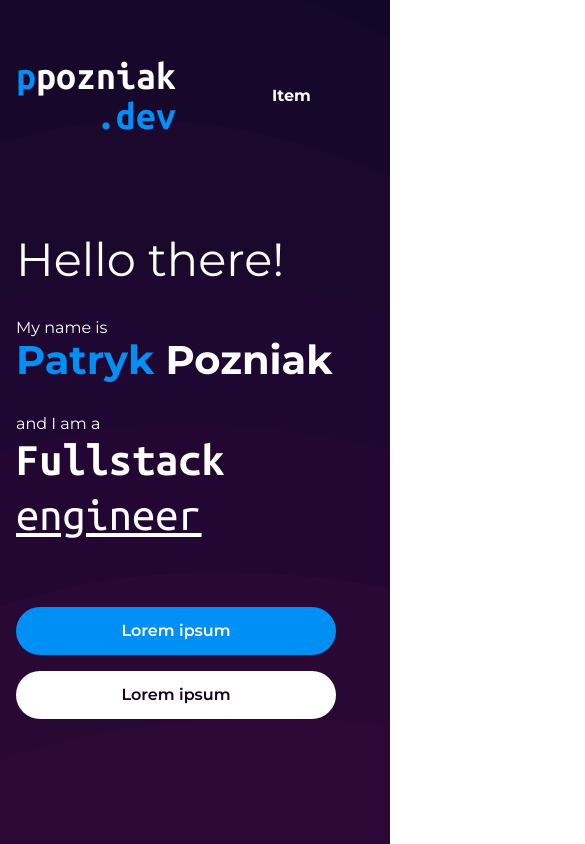
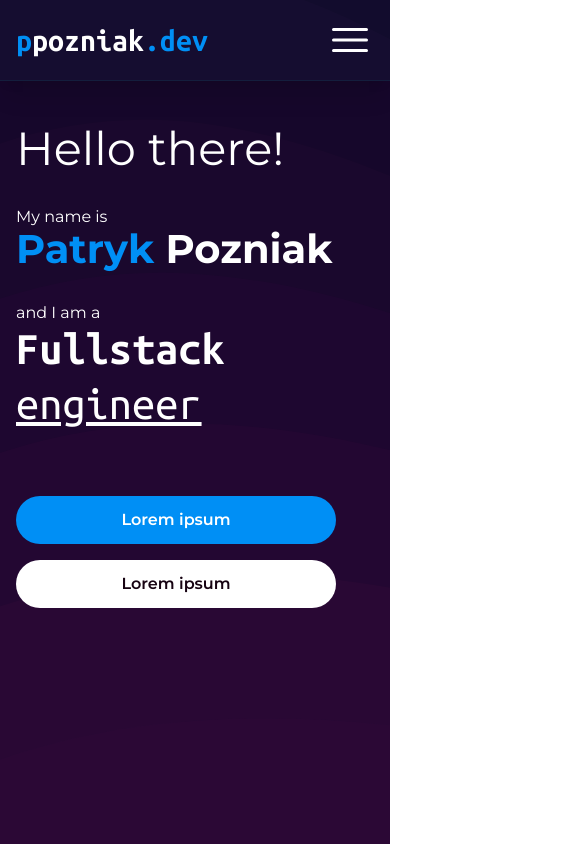
Before and after one commit to ppozniak/ppozniak-dev, a Next.js app: page / in a window 390 px wide. Shown: the top 844 px of the page, 585 px wide, since content can reach past the window. Built offline with nearby package versions, Linux system fonts and the light colour scheme.

Commit message:
Mobile nav

```diff
--- a/components/logo/index.tsx
+++ b/components/logo/index.tsx
@@ -6,7 +6,7 @@ interface IProps {
 }
 
 export const Logo = ({ variation = "default" }: IProps) => (
-  <div className="font-mono text-white leading-none text-3xl font-bold hover:opacity-90 transition-opacity">
+  <div className="font-mono text-white leading-none text-2xl md:text-3xl font-bold hover:opacity-90 transition-opacity">
     <Link href="/" title="Go to homepage">
       <span className="text-primary">p</span>
       <span className="">pozniak</span>
--- a/components/nav/index.tsx
+++ b/components/nav/index.tsx
@@ -1,19 +1,23 @@
-import { Container } from "components/container";
 import { Logo } from "components/logo";
+import { Bars3Icon } from "@heroicons/react/24/solid";
 
-// @TODO: Determine mobile version
+// @TODO: Make it fixed? Or create a separate nav for that
 export const StaticNav = () => (
-  <Container>
-    <nav className="flex">
+  <div className="py-4 border-b border-opacity-30 border-pastel bg-pastel bg-opacity-10 shadow-xl">
+    <div className="container">
+      <nav className="flex justify-between items-center md:justify-start">
         <div className="mr-8">
-        <Logo />
+          <Logo variation="inline" />
         </div>
-      <ul className="flex items-center gap-11">
+        <button className="md:hidden basis-12 flex-shrink-0">
+          <Bars3Icon className="text-white" />
+        </button>
+        <ul className="items-center hidden md:flex">
           {[1, 2, 3, 4].map((number) => (
-          <li key={number}>
+            <li key={number} className="grow">
               <a
                 href={"#" + number.toString()}
-              className="px-16 py-4 font-bold hover:opacity-70 transition-opacity"
+                className="py-4 px-8 lg:px-12 grow font-bold hover:opacity-70 transition-opacity"
               >
                 Item
               </a>
@@ -21,5 +25,6 @@ export const StaticNav = () => (
           ))}
         </ul>
       </nav>
-  </Container>
+    </div>
+  </div>
 );
--- a/components/sections/hero/index.tsx
+++ b/components/sections/hero/index.tsx
@@ -6,7 +6,7 @@ export const Hero = () => {
   return (
     <section className="bg-black bg-hero min-h-screen text-white bg-fixed bg-no-repeat">
       <StaticNav />
-      <Container className="flex flex-col md:flex-row md:justify-between pt-10">
+      <Container className="flex flex-col md:flex-row md:justify-between pt-10 xl:pt-32">
         {/* Left column */}
         <div className="space-y-16 md:pl-4">
           {/* Intro */}
--- a/package.json
+++ b/package.json
@@ -14,6 +14,7 @@
     "prepare": "husky install"
   },
   "dependencies": {
+    "@heroicons/react": "^2.0.13",
     "@next/font": "13.1.1",
     "@types/node": "18.11.18",
     "@types/react": "18.0.26",
```
Also changed, not shown: 1 other file (tests, documents, lock files or other folders). Lines whose indentation alone changed are shown as unchanged.
